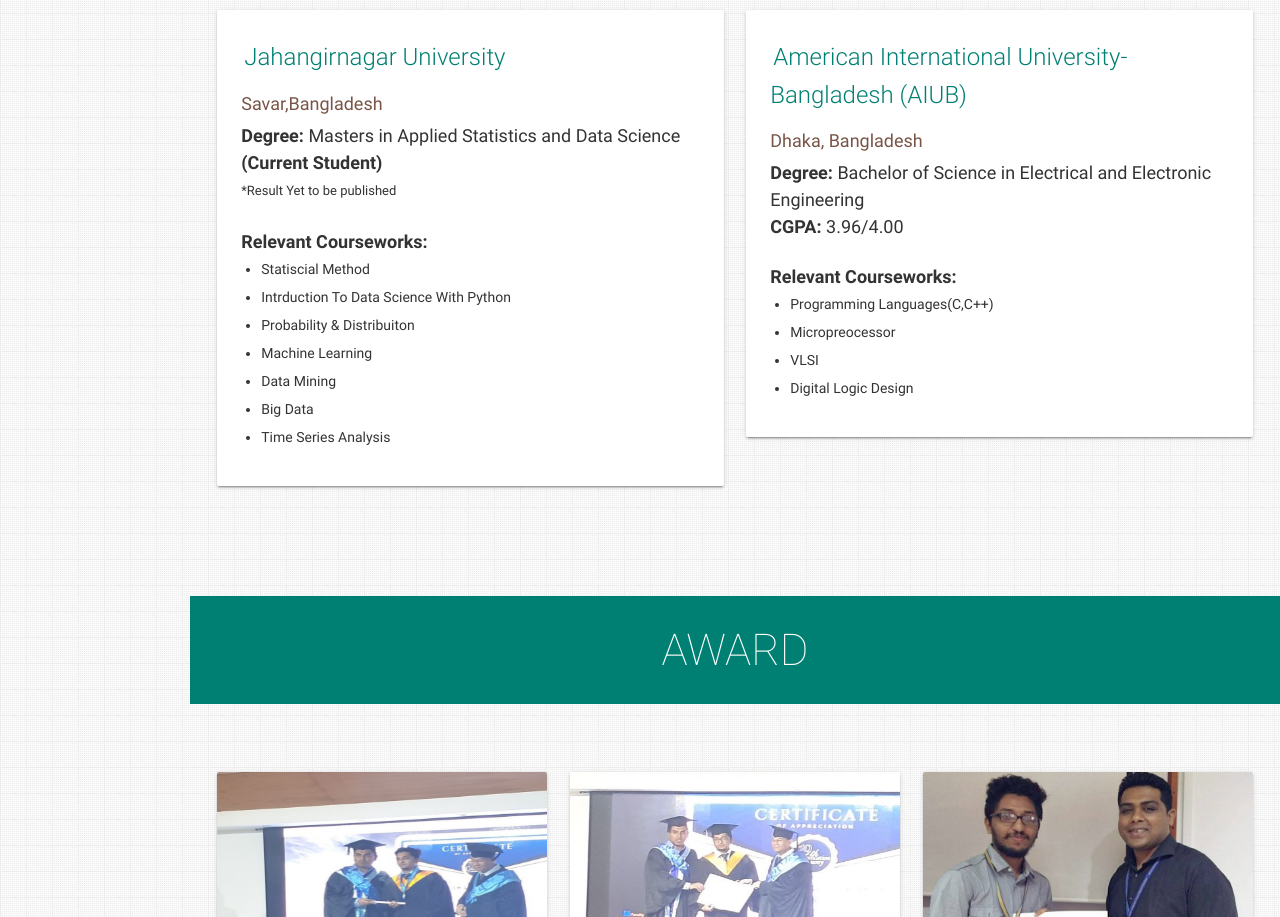
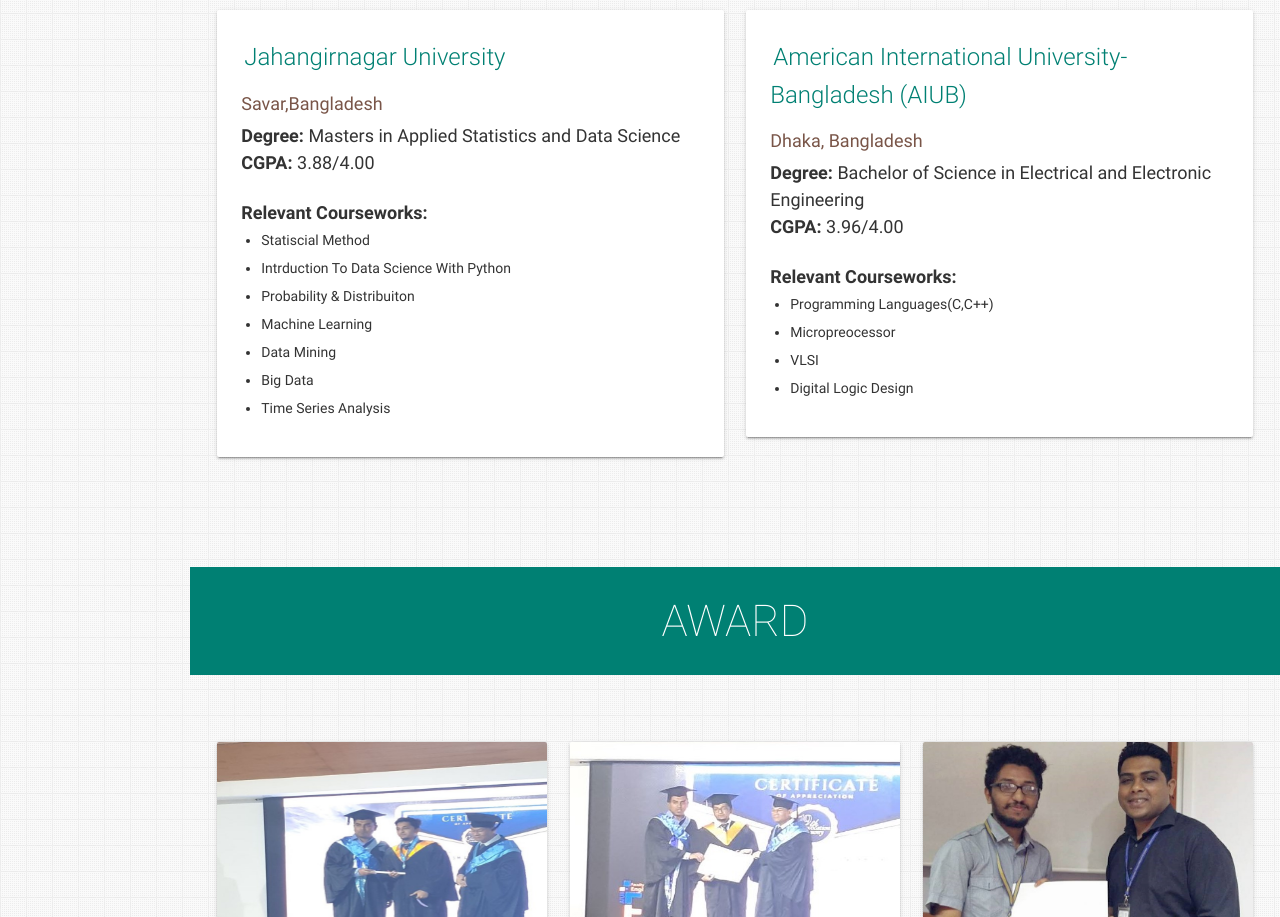
Before and after one commit to SMAsaduzzaman/SMAsaduzzaman.github.io, a plain HTML site: page index.html in a window 1280 px wide. Shown: the part 6669-7586 px from the top of the page. Drawn offline with nearby package versions, Linux system fonts and the light colour scheme.

Commit message:
Update index.html

```diff
--- a/index.html
+++ b/index.html
@@ -955,8 +955,8 @@
                 <p>
                   <b>Degree: </b>Masters in Applied Statistics and Data Science
                   <br>
-                  <b>(Current Student)</b>
-                  <p style="font-size: small;">*Result Yet to be published</p>
+                  <b>CGPA: </b>3.88/4.00
+
                 </p>
 
                 <ul>
```
